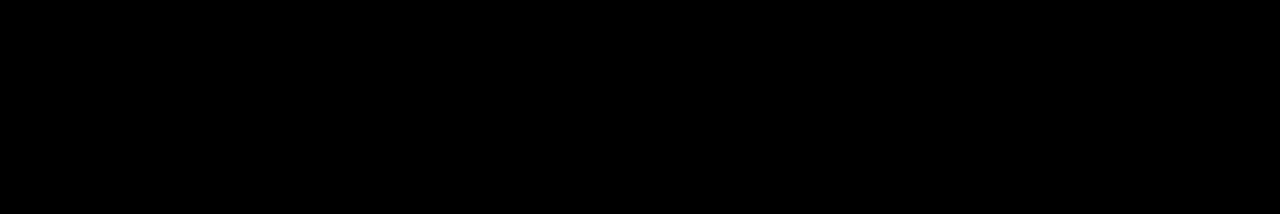
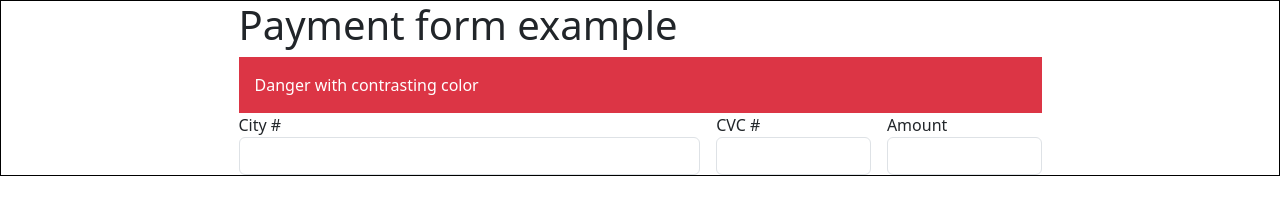
Before and after one commit to pmvroque15/HTML5-form, a plain HTML site: page html-hello/index.html in a window 1280 px wide. Drawn offline with nearby package versions, Linux system fonts and the light colour scheme.

Commit message:
Add first row of input

```diff
--- a/html-hello/index.html
+++ b/html-hello/index.html
@@ -1,12 +1,67 @@
 <!DOCTYPE html>
 <html lang="en">
-<head>
-    <meta charset="UTF-8">
-    <meta name="viewport" content="width=device-width, initial-scale=1.0">
-    <link rel="stylesheet" href="styles.css">
+  <head>
+    <meta charset="UTF-8" />
+    <meta name="viewport" content="width=device-width, initial-scale=1.0" />
+    <link rel="stylesheet" href="styles.css" />
+    <link
+      href="https://cdn.jsdelivr.net/npm/bootstrap@5.3.8/dist/css/bootstrap.min.css"
+      rel="stylesheet"
+      integrity="sha384-sRIl4kxILFvY47J16cr9ZwB07vP4J8+LH7qKQnuqkuIAvNWLzeN8tE5YBujZqJLB"
+      crossorigin="anonymous"
+    />
     <title>Document</title>
-</head>
-<body>
+  </head>
+  <body>
 
-</body>
+    <form>
+    <div id="payment_form">
+      <div id="payment_header">
+        <h1>Payment form example</h1>
+      </div>
+      <div>
+        <div id="error-disable">
+          <div class="text-bg-danger p-3">Danger with contrasting color</div>
+        </div>
+        <fieldset>
+          <div class="row g-3">
+            <div class="col-sm-7">
+               <label>City #</label>
+              <input
+                type="text"
+                class="form-control"
+
+                aria-label="City"
+              />
+            </div>
+            <div class="col-sm">
+                <label>CVC #</label>
+              <input
+                type="text"
+                class="form-control"
+
+                aria-label="State"
+              />
+            </div>
+            <div class="col-sm">
+                <label>Amount</label>
+              <input
+                type="text"
+                class="form-control"
+
+                aria-label="Zip"
+              />
+            </div>
+          </div>
+        </fieldset>
+      </div>
+    </div>
+    </form>
+
+    <script
+      src="https://cdn.jsdelivr.net/npm/bootstrap@5.3.8/dist/js/bootstrap.bundle.min.js"
+      integrity="sha384-FKyoEForCGlyvwx9Hj09JcYn3nv7wiPVlz7YYwJrWVcXK/BmnVDxM+D2scQbITxI"
+      crossorigin="anonymous"
+    ></script>
+  </body>
 </html>
--- a/html-hello/styles.css
+++ b/html-hello/styles.css
@@ -1,3 +1,12 @@
-body{
-    background-color: black;
+body {
+    margin: 0;
+    padding: 0;
+
+    border: 1px solid black;
 }
+
+form {
+    display: flex;
+    justify-content: center;
+    align-content: center;
+}
```
